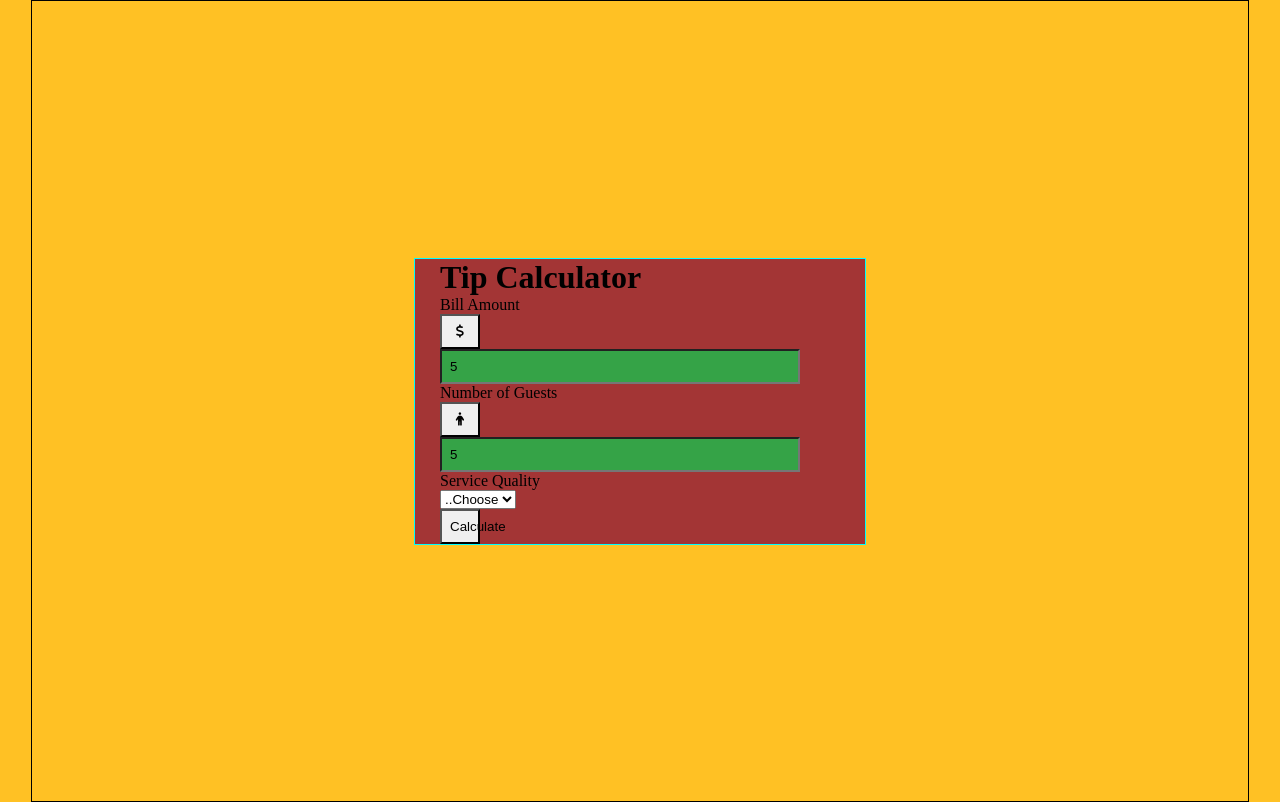
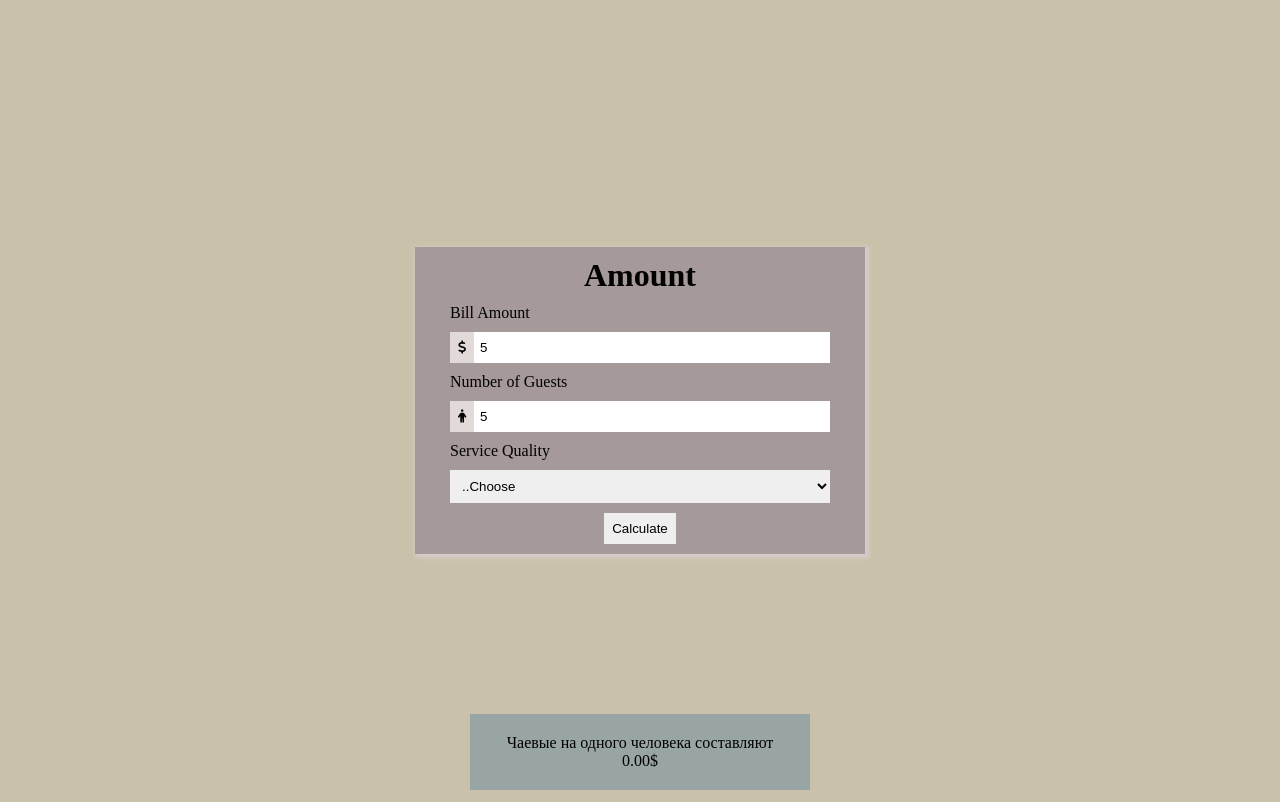
Before and after one commit to ilgizalimoff/amount, a plain HTML site: page index.html in a window 1280 px wide. Both pictures are taken after typing "5", "5" into the empty fields and a click on the button "Calculate". Drawn offline with Linux system fonts and the light colour scheme.

Commit message:
1st update

```diff
--- a/css/style.css
+++ b/css/style.css
@@ -1,40 +1,106 @@
-*{
+* {
     padding: 0;
     margin: 0;
 }
-body{
-    background: hsl(43, 100%, 57%);
+
+body {
+    background: hsl(43, 23%, 73%);
     height: 100vh;
 }
-.container{
-    border: 1px solid black;
+
+.container {
     height: 100vh;
     width: 95%;
     margin: auto;
     display: flex;
+    align-items: center;
     justify-content: center;
-    align-items: center;
 }
-.calculator{
-    border: 1px solid aqua;
-    background: rgb(163, 53, 53);
+
+.amount {
+    background: rgb(165, 153, 153);
     width: 400px;
     margin: auto;
     padding: 0 25px;
+    box-shadow: 2px 2px 4px 2px rgb(214, 204, 204);
 }
-.calculator input{
-    background: rgb(53, 163, 71);
+
+.title {
+    margin: 10px 0;
+    text-align: center;
+}
+
+.itemElement {
+    text-align: center;
+    position: relative;
+}
+
+.hTitle {
+    margin: 10px;
+    text-align: left;
+}
+
+.icon {
+    border: none;
+    position: absolute;
+    background-color: rgb(226, 217, 217);
+}
+
+.amount input {
     box-sizing: border-box;
-    width: 90%;
+    width: 95%;
     padding: 8px;
     outline: none;
+    border: none;
+    padding-left: 30px;
     border-top-left-radius: 0;
     border-bottom-left-radius: 0;
 }
-.calculator button{
-    width: 10%;
+
+.amount button {
     outline: none;
     padding: 8px;
     border-top-right-radius: 0;
     border-top-right-radius: 0;
 }
+
+select {
+    width: 95%;
+    padding: 8px;
+    outline: none;
+    border: none;
+}
+
+.calculate {
+    text-align: center;
+}
+
+.calculate button {
+    margin: 10px 0;
+    outline: none;
+    border: none;
+}
+
+.answerBlockWrapper {
+    position: absolute;
+    bottom: 0;
+    margin-bottom: 10px;
+    animation: ani 1s forwards;
+}
+
+@keyframes ani {
+    0% {
+        bottom: -10%;
+    }
+
+    100% {
+        bottom: 0;
+    }
+}
+
+.answerBlock {
+    background: rgb(153, 164, 165);
+    width: 300px;
+    padding: 20px;
+    text-align: center;
+}
--- a/index.html
+++ b/index.html
@@ -1,27 +1,34 @@
 <!DOCTYPE html>
 <html lang="ru">
+
 <head>
     <meta charset="UTF-8">
     <meta http-equiv="X-UA-Compatible" content="IE=edge">
     <meta name="viewport" content="width=device-width, initial-scale=1.0">
-    <title>Document</title>
+    <title>Amount</title>
     <link rel="stylesheet" href="https://cdnjs.cloudflare.com/ajax/libs/font-awesome/6.2.1/css/all.min.css">
     <link rel="stylesheet" href="./css/style.css">
 </head>
+
 <body>
     <div class="container">
-        <div class="calculator">
-            <h1 class="title">Tip Calculator</h1>
+        <div class="amount">
+            <h1 class="title">Amount</h1>
+            <div class="itemElement">
                 <div class="hTitle">Bill Amount</div>
                 <button class="icon">
                     <i class="fas fa-dollar-sign"></i>
                 </button>
                 <input id="sum" type="number">
+            </div>
+            <div class="itemElement">
                 <div class="hTitle">Number of Guests</div>
                 <button class="icon">
                     <i class="fas fa-male"></i>
                 </button>
                 <input id="mens" type="number">
+            </div>
+            <div class="itemElement">
                 <div class="hTitle">Service Quality</div>
                 <select name="" id="procent">
                     <option selected value="0" disabled>..Choose</option>
@@ -30,11 +37,18 @@
                     <option value="10">10%</option>
                     <option value="5">5%</option>
                 </select>
-            <br>
-            <button id="calculate" class="calculate">Calculate</button>
+            </div>
+            <div class="calculate">
+                <button id="calculate">Calculate</button>
+            </div>
+
+        </div>
+        <div class="answerBlockWrapper">
+
         </div>
     </div>
 
-    <script src="js/main.js"></script>
+    <script src="./js/main.js"></script>
 </body>
+
 </html>
--- a/js/main.js
+++ b/js/main.js
@@ -2,9 +2,18 @@ let sum = document.getElementById('sum')
 let mens = document.getElementById('mens')
 let procent = document.getElementById('procent')
 let calculate = document.getElementById('calculate')
+let container = document.querySelector('.container')
 
-calculate.addEventListener('click', function(){
+calculate.addEventListener('click', function () {
     let itog = 0
-    itog = (sum.value*(procent.value/100))/mens.value
-    console.log(itog);
+    itog = (sum.value * (procent.value / 100)) / mens.value
+
+    document.querySelector('.answerBlockWrapper').remove()
+
+    let div = document.createElement('div')
+    div.className = 'answerBlockWrapper'
+    div.innerHTML = `<div class='answerBlock'>
+                                 Чаевые на одного человека составляют ${itog.toFixed(2)}$
+                            </div>`
+    container.appendChild(div)
 })
```
Lines whose indentation alone changed are shown as unchanged.
